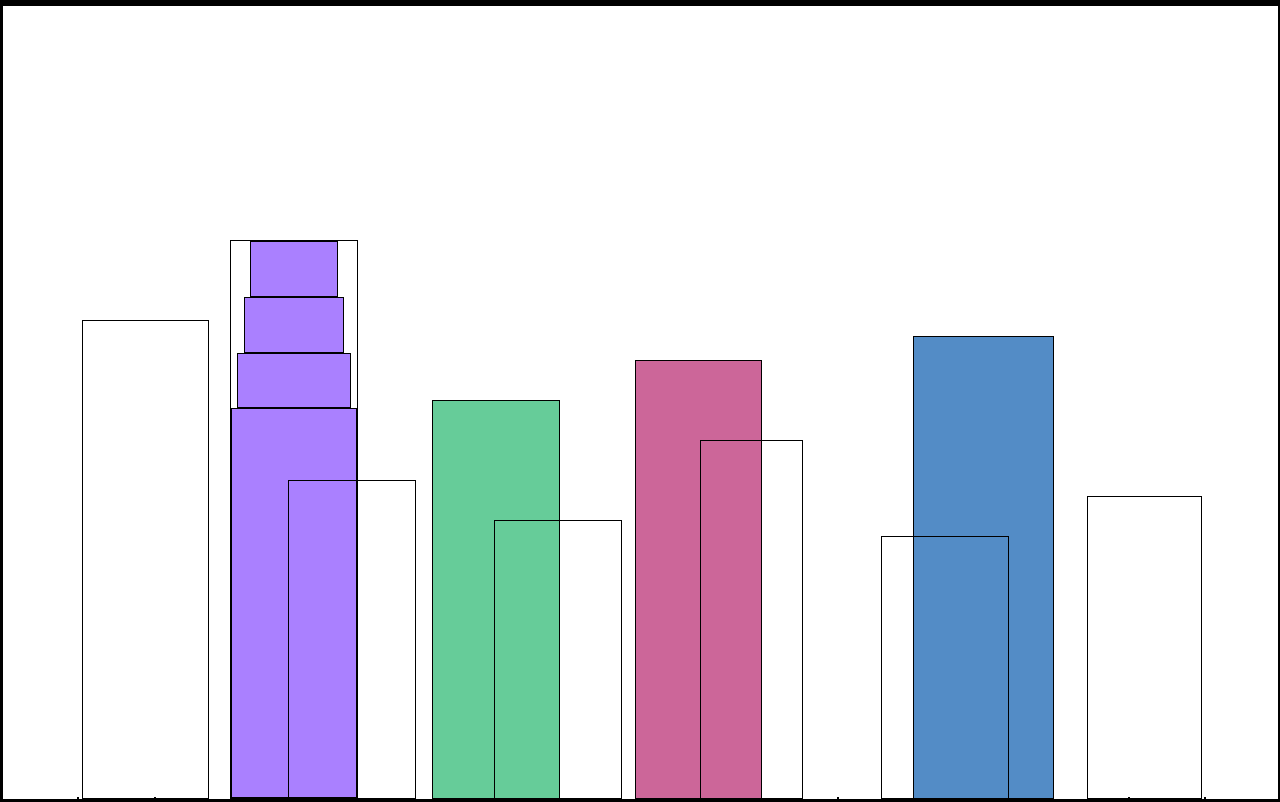
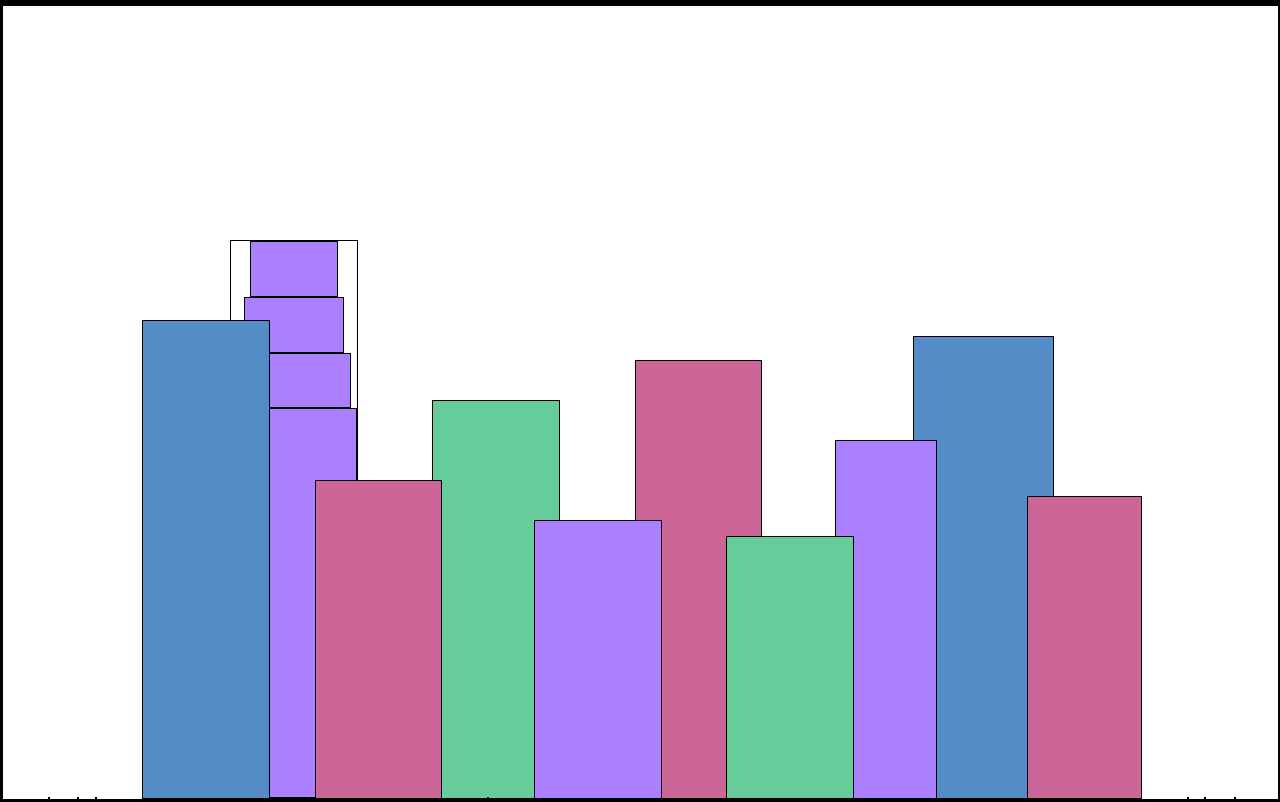
Before and after one commit to LittleLW8847/CITY-SKYLINE, a plain HTML site: page index.html in a window 1280 px wide. Drawn offline with Linux system fonts and the light colour scheme.

Commit message:
pregress

```diff
--- a/index.html
+++ b/index.html
@@ -25,12 +25,17 @@
             <div></div>
         </div>
         <div class="foreground-buildings">
+            <div></div>
+            <div></div>
             <div class="fb1"></div>
             <div class="fb2"></div>
+            <div></div>
             <div class="fb3"></div>
             <div class="fb4"></div>
             <div class="fb5"></div>
             <div class="fb6"></div>
+            <div></div>
+            <div></div>
         </div>
     </body>
 </html>
--- a/styles.css
+++ b/styles.css
@@ -27,6 +27,7 @@ body{
 
 }
 
+/*BACKGROUND BUILDINGS - "bb" stands for "background building"*/
 .bb1{
     width: 10%;
     height: 70%;
@@ -77,32 +78,43 @@ body{
     background-color: var(--building-color4);
 }
 
+/*FOREGROUND BUILDINGS - "fb" stands for "foreground building"*/
 .fb1{
     width: 10%;
     height: 60%;
+    background-color: var(--building-color4);
 }
 
 .fb2{
     width: 10%;
     height: 40%;
+    background-color: var(--building-color3);
 }
 
 .fb3{
     width: 10%;
     height: 35%;
+    background-color: var(--building-color1);
 }
 
 .fb4{
     width: 8%;
     height: 45%;
+    background-color: var(--building-color1);
+    position: relative;
+    left: 10%;
 }
 
 .fb5{
     width: 10%;
     height: 33%;
+    background-color: var(--building-color2);
+    position: relative;
+    right: 10%;
 }
 
 .fb6{
     width: 9%;
     height: 38%;
+    background-color: var(--building-color3);
 }
```
